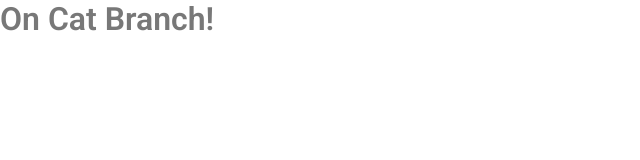
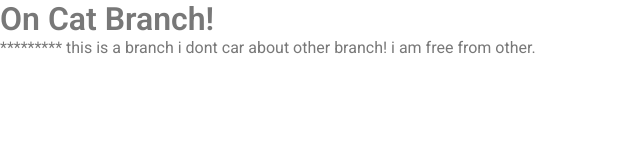
Before and after one commit to codeboylal/GIT-GITHUB, a plain HTML site: page index.html in a window 1280 px wide. Shown: the whole page, without its empty margins (0-640 px from the left). Drawn offline with Linux system fonts and the light colour scheme.

Commit message:
added something on branch apple

```diff
--- a/index.html
+++ b/index.html
@@ -30,4 +30,17 @@
 
 <h1>On Cat Branch!</h1>
 
+
+
+
+
+*********
+this is a branch
+
+i dont car about other branch!
+
+i am free from other.
+
+
+
 </html>
```
